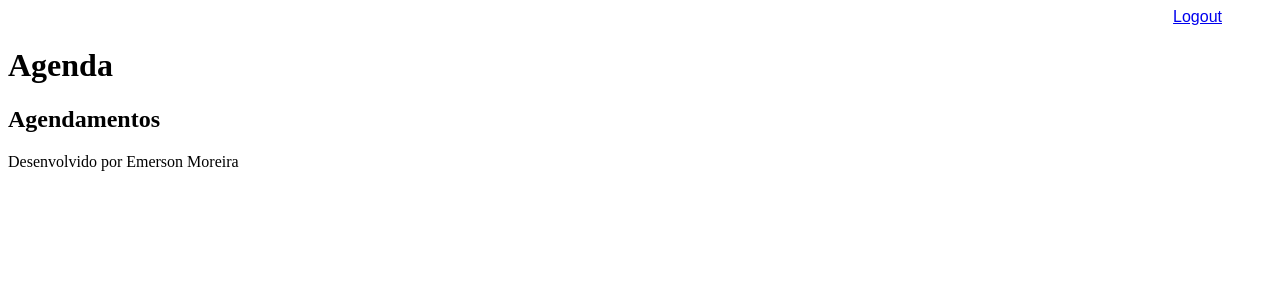
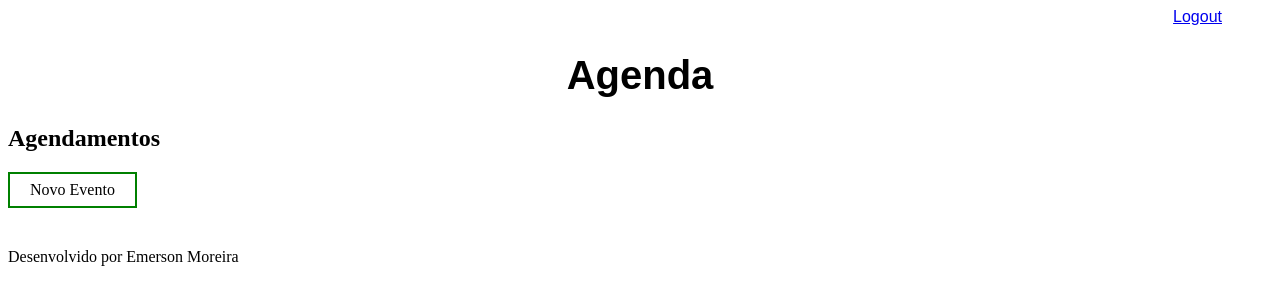
Before and after one commit to eemr3/agenda-python, a Django app: page /agenda/ in a window 1280 px wide. Shown: the top 305 px of the page. Run offline with Django 3.2, Linux system fonts and the light colour scheme; a user stored in the database is signed in; data comes from the database, SQL or seed files in the repository; both versions use the stored data as it was after the commit.

Commit message:
Incluido template para inserção de Eventos da agenda. Incluido o gitignore

```diff
--- a/agenda/urls.py
+++ b/agenda/urls.py
@@ -21,6 +21,9 @@ from django.views.generic import  RedirectView
 urlpatterns = [
     path('admin/', admin.site.urls),
     path('agenda/', views.lista_eventos),
+    path('agenda/evento/', views.evento),
+    path('agenda/evento/submit', views.submit_evento),
+    path('agenda/evento/delete/<int:id_evento>/', views.delete_evento),
     path('', RedirectView.as_view(url='/agenda/')),
     path('login/', views.login_user),
     path('login/submit', views.submit_login),
--- a/core/views.py
+++ b/core/views.py
@@ -13,6 +13,7 @@ def logout_user(request):
     logout(request)
     return  redirect('/')
 
+
 def submit_login(request):
     if request.POST:
         username = request.POST.get('username')
@@ -26,6 +27,34 @@ def submit_login(request):
     return redirect('/')
 
 @login_required(login_url='/login/')
+def submit_evento(request):
+    if request.POST:
+        titulo = request.POST.get('titulo')
+        data_evento = request.POST.get('data_evento')
+        descricao = request.POST.get('descricao')
+        usuario = request.user
+        Evento.objects.create(titulo=titulo,
+                              data_evento=data_evento,
+                              descricao=descricao,
+                              usuario=usuario)
+
+    return redirect('/')
+
+@login_required(login_url='/login/')
+def evento(request):
+    return render(request, 'evento.html')
+
+@login_required(login_url='/login/')
+def delete_evento(request, id_evento):
+    usuario = request.user
+    evento = Evento.objects.get(id=id_evento)
+
+    if usuario == evento.usuario:
+        evento.delete()
+
+    return redirect('/')
+
+@login_required(login_url='/login/')
 def lista_eventos(request):
     usuario = request.user
     evento = Evento.objects.filter(usuario=usuario)
--- a/template/agenda.html
+++ b/template/agenda.html
@@ -2,9 +2,18 @@
 
 {% block content %}
     <h2>Agendamentos</h2>
+    <div style="margin: 10px 0px 40px 0">
+        <a href="evento/" style="background-color: white;color: black;border: 2px solid green; padding: 7px 20px;text-align: center; text-decoration: none; display: inline-block;" > Novo Evento</a>
+    </div>
+<div style="margin-top: 35px">
     <ul>
         {% for evento in eventos %}
-            <li>{{ evento.titulo }} - {{ evento.get_data_evento }}</li>
+            <li>
+                {{ evento.titulo }} - {{ evento.get_data_evento }}
+                (<a href="#">Editar</a> / <a href="evento/delete/{{evento.id}}/">Excluir</a>)
+            </li>
         {% endfor %}
     </ul>
+</div>
 {% endblock %}
+background-color: white;color: black;border: 2px solid green; padding: 10px 20px;text-align: center; text-decoration: none; display: inline-block;
--- a/template/model-header.html
+++ b/template/model-header.html
@@ -6,4 +6,4 @@
     <a href="/logout">Logout</a>
 </div>
 
-<h1>Agenda</h1>
+<h1 style="text-align: center; font-family: Arial, Helvetica, sans-serif; font-size: 2.5em">Agenda</h1>
```
Also changed, not shown: template/evento.html (added, +24 -0 lines), db.sqlite3, 1 other file.
